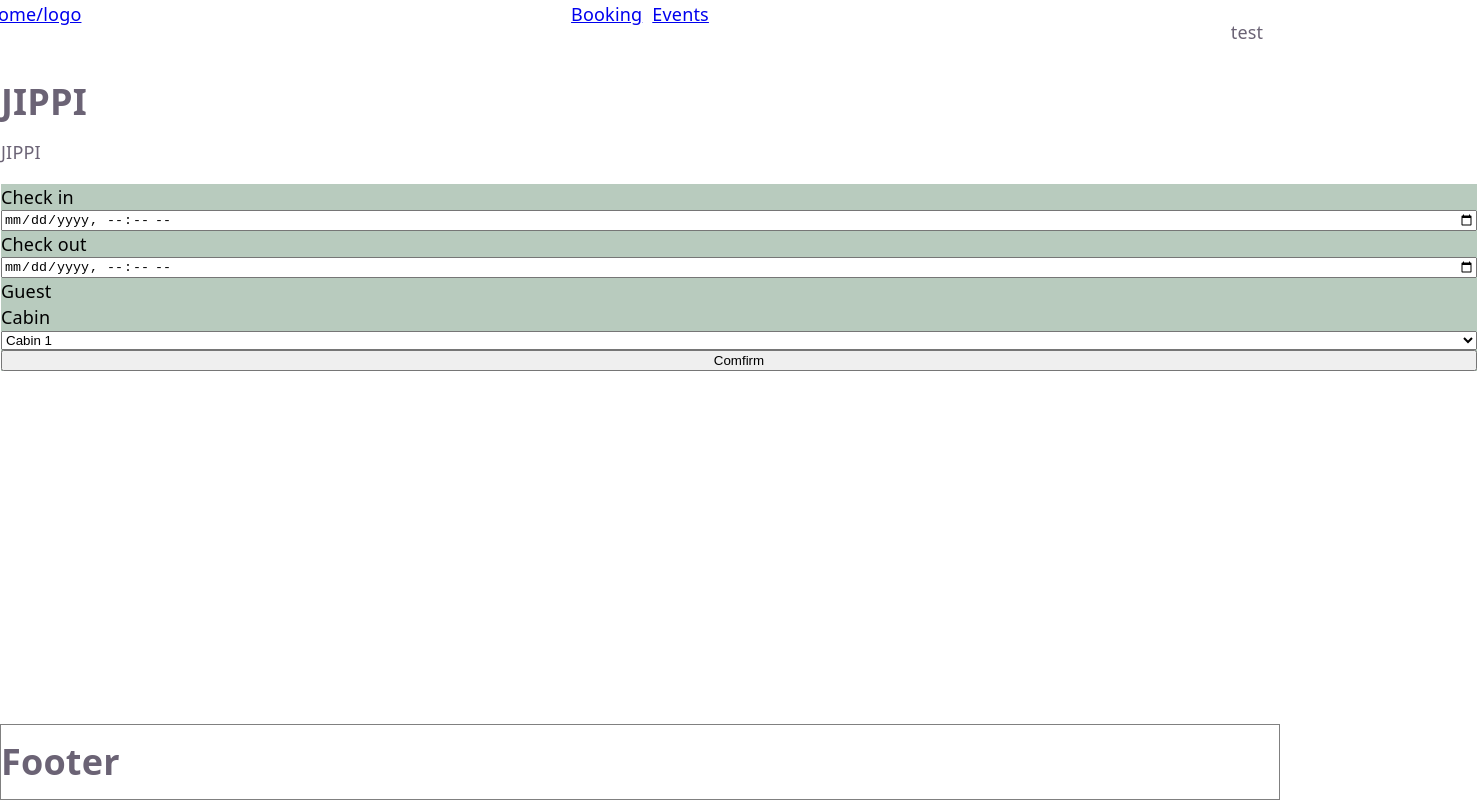
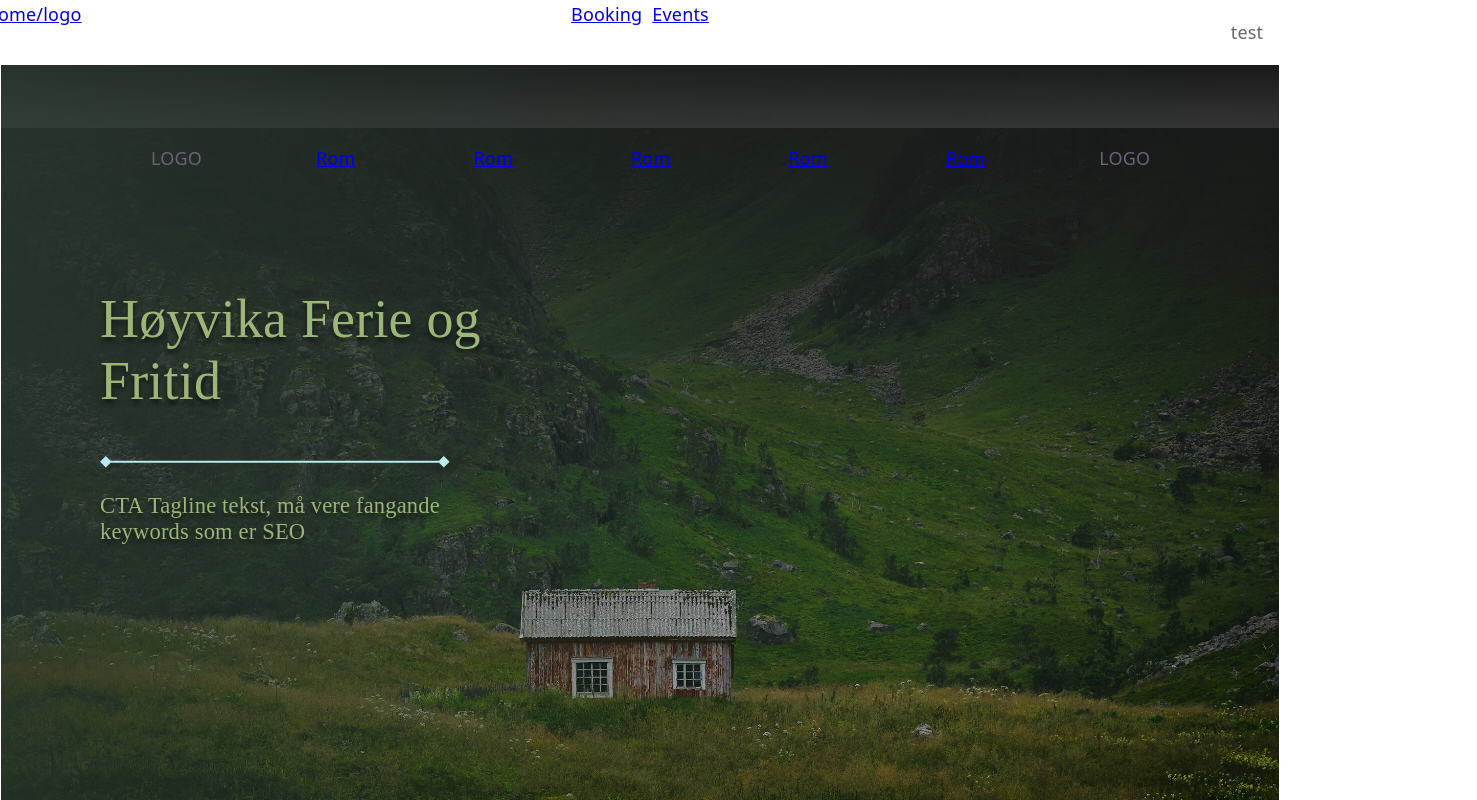
Before and after one commit to katikodi/HoyvikFront, a React (Vite) app: page / in a window 1280 px wide. Shown: the top 800 px of the page, 1477 px wide, since content can reach past the window. Built offline with nearby package versions, Linux system fonts and the light colour scheme.

Commit message:
added hero to landing page

```diff
--- a/src/pages/Home.jsx
+++ b/src/pages/Home.jsx
@@ -1,16 +1,156 @@
 import Booking from "../components/Booking";
+import heroImageUrl from "../heroImage.jpg";
 
 export default function Home() {
-    return (
-    <>
-        <hero>
-            <h1>JIPPI</h1>
-            <p>JIPPI</p>
-            <div>
-                <Booking />
-            </div>
-        </hero>
-        <main></main>
-    </>
-    );
+  return (
+    <div style={{ display: "flex", flexDirection: "column" }}>
+      <Hero />
+    </div>
+  );
 }
+
+const Hero = () => {
+  return (
+    <div
+      style={{
+        backgroundImage: `linear-gradient(93deg, rgba(62, 85, 70, 0.47) 1.68%, rgba(96, 141, 111, 0.08) 52.57%, rgba(125, 188, 146, 0.00) 97.9%), linear-gradient(106deg, rgba(0, 0, 0, 0.26) 13.4%, rgba(255, 255, 255, 0.00) 100%), linear-gradient(180deg, #1A1A1B 0%, rgba(75, 75, 78, 0.15) 49.73%, rgba(124, 124, 129, 0.00) 100%), url(${heroImageUrl}`,
+        backgroundBlendMode: "normal, darken, normal",
+        height: "50rem",
+        backgroundRepeat: "no-repeat",
+        backgroundSize: "100% auto",
+        backgroundPosition: "center",
+      }}
+    >
+      <Nav />
+      <HeroTextContent
+        largeText={"Høyvika Ferie og Fritid"}
+        CTAText={"CTA Tagline tekst, må vere fangande keywords som er SEO"}
+      />
+    </div>
+  );
+};
+
+const HeroTextContent = ({ largeText, CTAText }) => {
+  return (
+    <div style={{ width: "22rem", paddingLeft: "5.5rem" }}>
+      <HeroLargeText text={largeText} />
+      <svg
+        xmlns="http://www.w3.org/2000/svg"
+        width="350"
+        height="12"
+        viewBox="0 0 350 12"
+        fill="none"
+      >
+        <path
+          d="M-6.53267e-05 5.77344L5.77344 11.5469L11.5469 5.77344L5.77344 -6.53267e-05L-6.53267e-05 5.77344ZM349.571 5.77344L343.797 -6.53267e-05L338.024 5.77344L343.797 11.5469L349.571 5.77344ZM5.77344 5.77344V6.77344L343.797 6.77344V5.77344V4.77344L5.77344 4.77344V5.77344Z"
+          fill="#BCE8EF"
+        />
+      </svg>
+      <HeroCTAText text={CTAText} />
+    </div>
+  );
+};
+
+const HeroLargeText = ({ text }) => {
+  return (
+    <h1
+      style={{
+        color: "var(--Button-or-accent-3, #9BB678)",
+        textShadow: "0 4px 4px rgba(0, 0, 0, 0.50)",
+        fontFamily: "Cinzel",
+        fontSize: "3rem",
+        fontStyle: "normal",
+        fontWeight: "400",
+        lineHeight: "normal",
+      }}
+    >
+      {text}
+    </h1>
+  );
+};
+const HeroCTAText = ({ text }) => {
+  return (
+    <h2
+      style={{
+        color: "var(--Button-or-accent-3, #9BB678)",
+        textShadow: "0 4px 4px rgba(0, 0, 0, 0.50)",
+        fontFamily: "Montserrat",
+        fontSize: "1.25rem",
+        fontStyle: "normal",
+        fontWeight: "400",
+        lineHeight: "150%," /* 1.875rem */,
+      }}
+    >
+      {text}
+    </h2>
+  );
+};
+const Nav = () => {
+  return (
+    <nav
+      style={{
+        background: "transparent",
+        display: "flex",
+        flexDirection: "row",
+        padding: "1em 2em",
+        justifyContent: "space-between",
+      }}
+    >
+      <NavLogo />
+      <div
+        style={{
+          display: "flex",
+          flexDirection: "row",
+          gap: "118px",
+          justifyItems: "center",
+          alignItems: "center",
+        }}
+      >
+        <NavLink text="Rom" linkDestination="/Booking" />
+        <NavLink text="Rom" linkDestination="/Booking" />
+        <NavLink text="Rom" linkDestination="/Booking" />
+        <NavLink text="Rom" linkDestination="/Booking" />
+        <NavLink text="Rom" linkDestination="/Booking" />
+      </div>
+      <NavLogo />
+    </nav>
+  );
+};
+
+const NavLink = ({ text, linkDestination }) => {
+  return <a href={linkDestination}>{text}</a>;
+};
+
+const NavLogo = () => {
+  return (
+    <div
+      style={{
+        display: "flex",
+        width: "15.5rem",
+        height: "4.9375rem",
+        padding: "1.6875rem 0 1.75rem 0",
+        justifyContent: "center",
+        alignItems: "center",
+        flexShrink: "0",
+      }}
+    >
+      LOGO
+    </div>
+  );
+};
+
+const ShadowGradient = () => {
+  return (
+    <div
+      style={{
+        background:
+          "linear-gradient(93deg, rgba(62, 85, 70, 0.47) 1.68%, rgba(96, 141, 111, 0.08) 52.57%, rgba(125, 188, 146, 0.00) 97.9%), linear-gradient(106deg, rgba(0, 0, 0, 0.26) 13.4%, rgba(255, 255, 255, 0.00) 100%), linear-gradient(180deg, #1A1A1B 0%, rgba(75, 75, 78, 0.15) 49.73%, rgba(124, 124, 129, 0.00) 100%)",
+        backgroundBlendMode: "normal, darken, normal",
+      }}
+    ></div>
+  );
+};
+
+const HeroBooking = () => {
+
+}
```
Also changed, not shown: src/heroImage.jpg (added).
